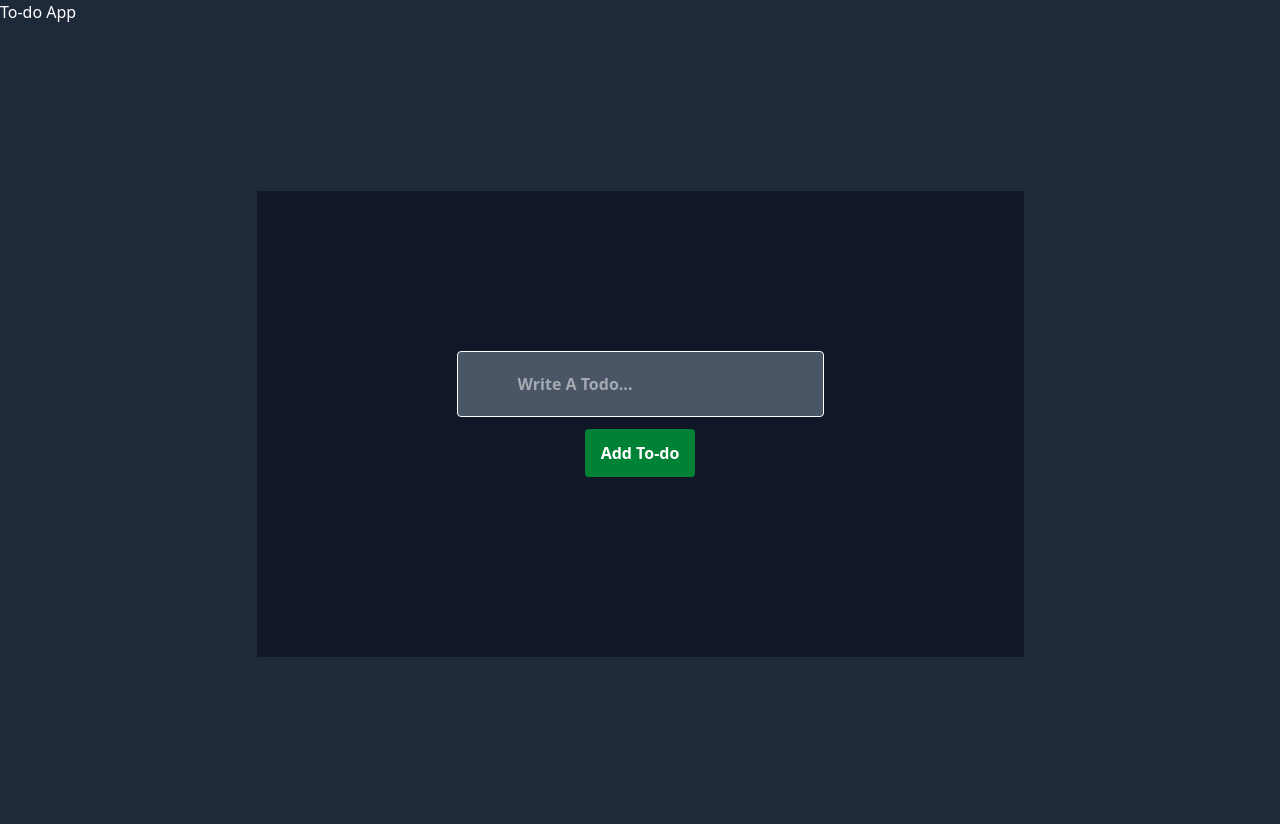
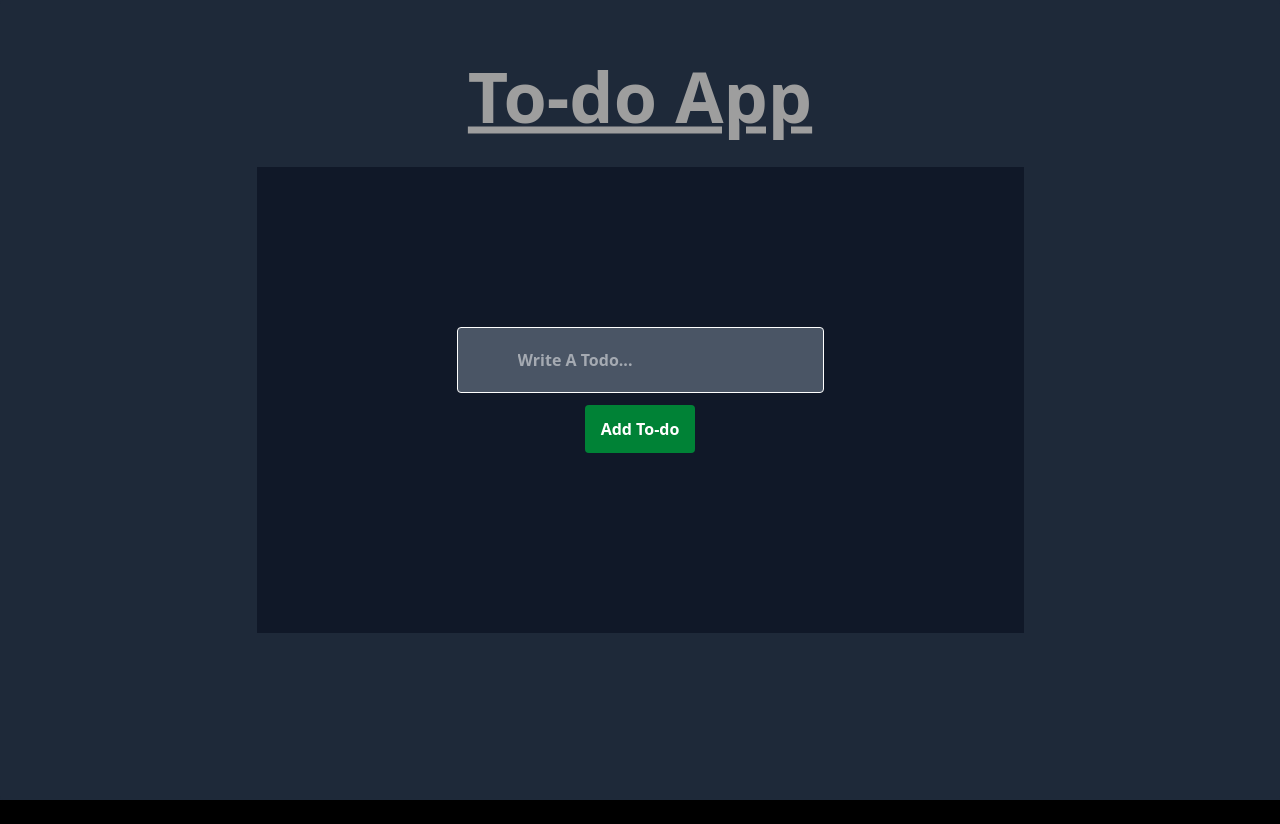
Before and after one commit to PrathmR/React, a React (Vite) app in the folder React-app/: page / in a window 1280 px wide. After the commit the page ends 800 px from the top, so only its background shows below. Built offline with nearby package versions, Linux system fonts and the light colour scheme.

Commit message:
updating index for h2

```diff
--- a/React-app/src/index.css
+++ b/React-app/src/index.css
@@ -14,3 +14,13 @@ h1{
     color: white;
    text-decoration: underline;
 }
+h2{
+    position:fixed;
+    font-size: 70px;
+    font-weight: 600;
+    top: 12vh;
+    left: 50vw;
+    transform: translate(-50%, -50%);
+    color: rgb(158, 158, 158);
+   text-decoration: underline;
+}
```
